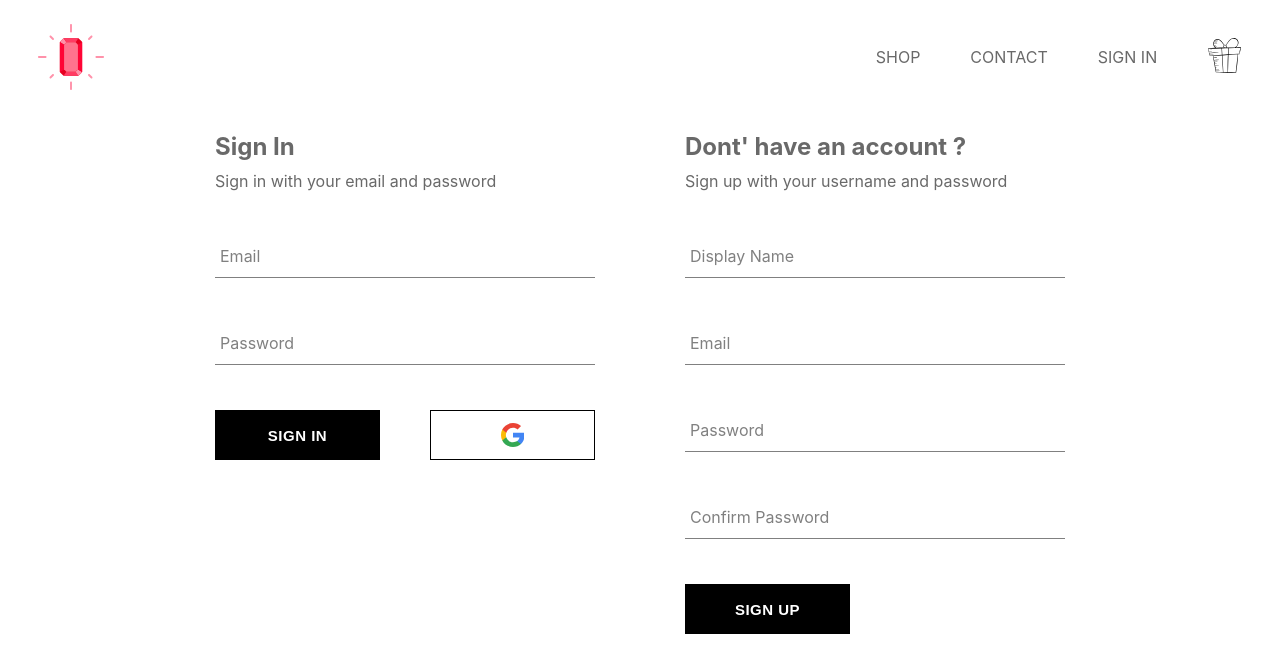
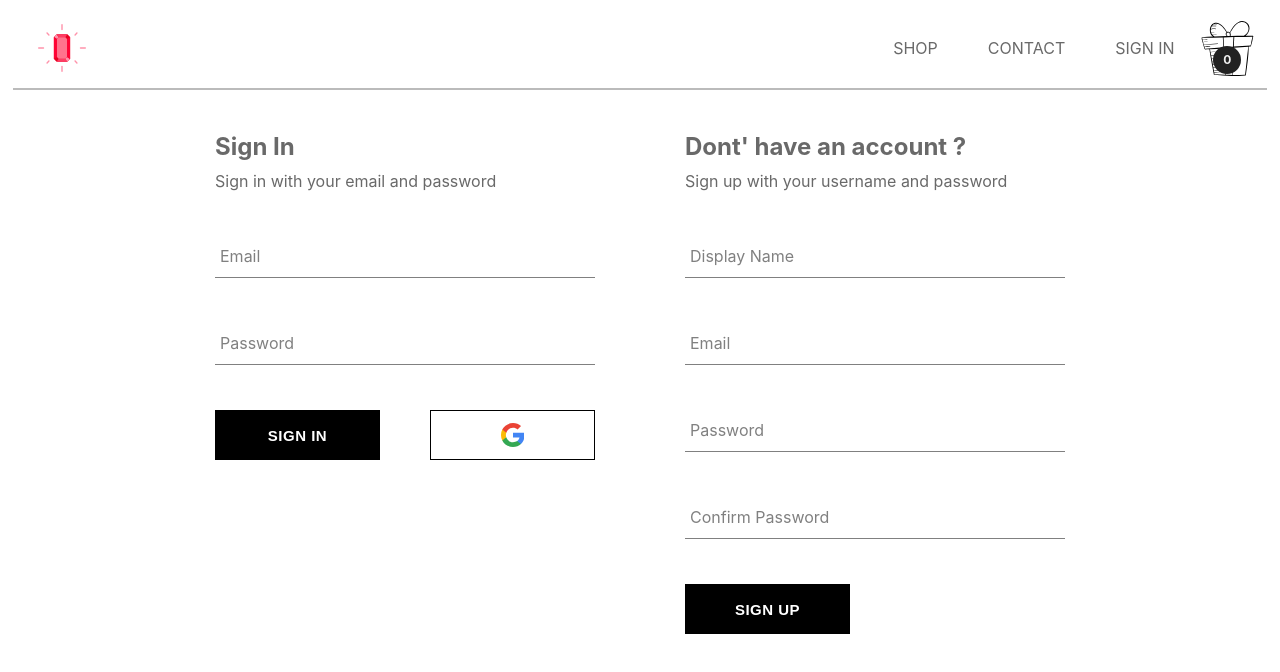
Before and after one commit to hanut/glitter, a React (Create React App) app: page /sign-in in a window 1280 px wide. Shown: the top 672 px of the page. Built offline with nearby package versions, Linux system fonts and the light colour scheme; no server answers.

Commit message:
Added cart icon and cartdrop down along with redux based display of the drop down in header component

```diff
--- /dev/null
+++ b/src/components/cart-dropdown/cart-dropdown.component.jsx
@@ -0,0 +1,15 @@
+import React from 'react';
+import CustomButton from "../custom-button/custom-button.component";
+
+import './style.scss';
+
+const CartDropdown = () => (
+  <div className="cart-dropdown">
+    <div className="cart-items">
+
+    </div>
+    <CustomButton>CHECKOUT</CustomButton>
+  </div>
+)
+
+export default CartDropdown;
--- /dev/null
+++ b/src/components/cart-dropdown/style.scss
@@ -0,0 +1,29 @@
+.cart-dropdown {
+  position: absolute;
+  width: 240px;
+  height: 340px;
+  display: flex;
+  flex-direction: column;
+  padding: 20px;
+  border: 1px solid black;
+  background-color: white;
+  top: 80px;
+  right: 40px;
+  z-index: 5;
+
+  .cart-items {
+    height: 240px;
+    display: flex;
+    flex-direction: column;
+    overflow: scroll;
+    -ms-overflow-style: none;
+
+    &::-webkit-scrollbar {
+      display: none;
+    }
+  }
+
+  button {
+    margin-top: auto;
+  }
+}
--- /dev/null
+++ b/src/components/cart-icon/cart-icon.component.jsx
@@ -0,0 +1,19 @@
+import React from "react";
+import { ReactComponent as GiftBox } from "../../images/gift.svg";
+import { connect } from "react-redux";
+import { toggleCartDropdown } from "../../store/cart/cart.actions";
+
+import "./style.scss";
+
+const CartIcon = ({ toggleCartDropdown }) => (
+  <div className="cart-icon" onClick={toggleCartDropdown}>
+    <GiftBox className="gift-icon" />
+    <span className="item-count">0</span>
+  </div>
+);
+
+const mapDispatchToProps = dispatch => ({
+  toggleCartDropdown: () => dispatch(toggleCartDropdown())
+});
+
+export default connect(null, mapDispatchToProps)(CartIcon);
--- /dev/null
+++ b/src/components/cart-icon/style.scss
@@ -0,0 +1,27 @@
+.cart-icon {
+  width: 55px;
+  height: 55px;
+  position: relative;
+  display: flex;
+  align-items: center;
+  justify-content: center;
+  cursor: pointer;
+  margin-right: 2%;
+
+  .gift-icon {
+    width: 55px;
+    height: auto;
+  }
+
+  .item-count {
+    position: absolute;
+    font-size: 12px;
+    line-height: 8px;
+    font-weight: bold;
+    bottom: 1.3px;
+    background: #222;
+    color: #efefef;
+    padding: 10px;
+    border-radius: 25px;
+  }
+}
--- a/src/components/header/header.component.jsx
+++ b/src/components/header/header.component.jsx
@@ -2,12 +2,13 @@ import React from "react";
 import { Link } from "react-router-dom";
 import { connect } from "react-redux";
 import { ReactComponent as Logo } from "../../images/logo.svg";
-import { ReactComponent as GiftBox } from "../../images/gift.svg";
+import CartIcon from "../cart-icon/cart-icon.component";
+import CartDropdown from "../cart-dropdown/cart-dropdown.component";
 
 import "./style.scss";
 import { auth } from "../../firebase/firebase.utils";
 
-const Header = ({ currentUser }) => (
+const Header = ({ currentUser, dropdownHidden }) => (
   <div className="header">
     <Link className="logo-container" to="/">
       <Logo className="logo" />
@@ -28,15 +29,18 @@ const Header = ({ currentUser }) => (
           SIGN IN
         </Link>
       )}
-      <Link className="option cart-link" to="/cart">
-        <GiftBox className="cart-icon" />
-      </Link>
+      <CartIcon className="option cart-link" />
     </div>
+    {!dropdownHidden ? <CartDropdown /> : null}
   </div>
 );
 
-const mapStateToProps = state => ({
-  currentUser: state.user.currentUser
+const mapStateToProps = ({
+  user: { currentUser },
+  cart: { dropdownHidden }
+}) => ({
+  currentUser,
+  dropdownHidden
 });
 
 export default connect(mapStateToProps)(Header);
--- a/src/components/header/style.scss
+++ b/src/components/header/style.scss
@@ -5,6 +5,8 @@
   justify-content: space-between;
   margin-bottom: 25px;
   padding-top: 1.5rem;
+  padding-bottom: 1rem;
+  border-bottom: 2px solid #bbb;
 
   .logo-container {
     height: 100%;
@@ -28,12 +30,6 @@
       padding: 10px 25px;
       cursor: pointer;
 
-      .cart-icon {
-        height: 35px;
-        width: 35px;
-
-      }
-
       &.cart-link {
         background: inherit;
       }
--- /dev/null
+++ b/src/store/cart/cart.actions.js
@@ -0,0 +1,5 @@
+import CartActionTypes from './cart.types';
+
+export const toggleCartDropdown = () => ({
+  type: CartActionTypes.TOGGLE_CART_DROPDOWN
+});
--- /dev/null
+++ b/src/store/cart/cart.reducer.jsx
@@ -0,0 +1,19 @@
+import CartActionTypes from './cart.types';
+
+const INITIAL_STATE = {
+  dropdownHidden: true
+}
+
+const cartReducer = (state = INITIAL_STATE, action) => {
+  switch(action.type) {
+    case CartActionTypes.TOGGLE_CART_DROPDOWN: {
+      return {
+        ...state,
+        dropdownHidden: !state.dropdownHidden
+      }
+    }
+    default: return state;
+  }
+}
+
+export default cartReducer;
--- /dev/null
+++ b/src/store/cart/cart.types.js
@@ -0,0 +1,3 @@
+export default {
+  TOGGLE_CART_DROPDOWN: "TOGGLE_CART_DROPDOWN"
+}
--- a/src/store/root-reducer.js
+++ b/src/store/root-reducer.js
@@ -1,6 +1,8 @@
 import { combineReducers } from "redux";
 import userReducer from "./user/user.reducer";
+import cartReducer from "./cart/cart.reducer";
 
 export default combineReducers({
-  user: userReducer
+  user: userReducer,
+  cart: cartReducer
 });
```
